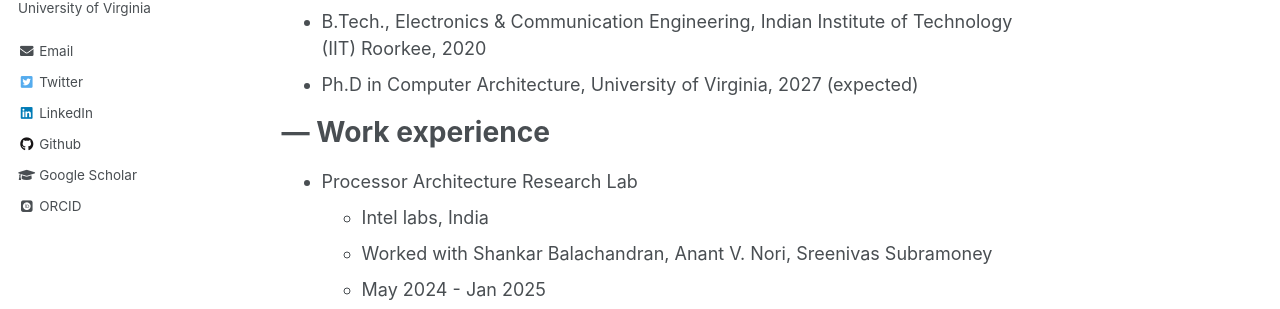
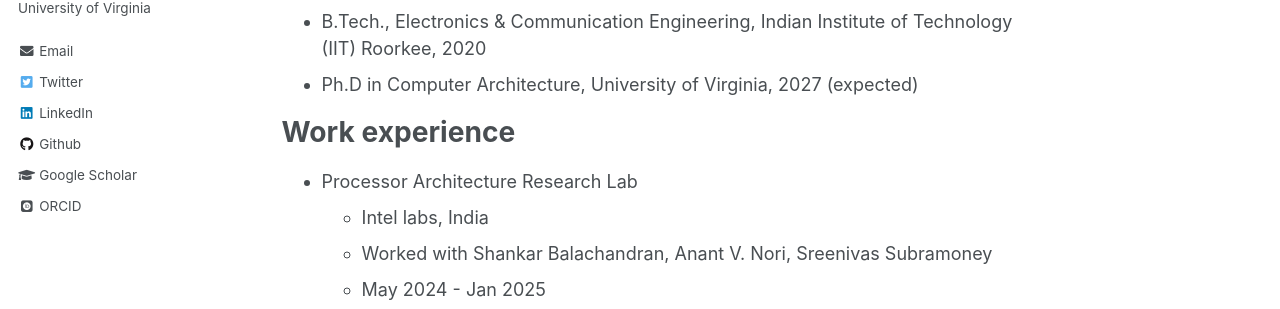
Before and after one commit to khyatikiyawat/khyatikiyawat.github.io, a Jekyll site: the page built from _pages/about.md, in a window 1280 px wide and 900 px high. Shown: the part 359-668 px from the top of the window. Built offline with Jekyll 4.4.1, drawn with Linux system fonts in a browser that asks for light colours; some web fonts are replaced.

```diff
--- a/_pages/about.md
+++ b/_pages/about.md
@@ -30,7 +30,7 @@ Education
 * B.Tech., Electronics & Communication Engineering, Indian Institute of Technology (IIT) Roorkee, 2020
 * Ph.D in Computer Architecture, University of Virginia, 2027 (expected)
 
---- Work experience
+Work experience
 ======
 * Processor Architecture Research Lab
    * Intel labs, India
```
